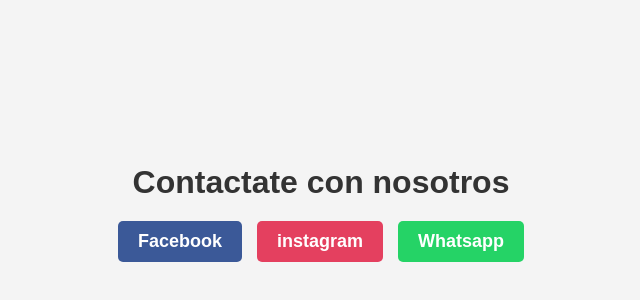
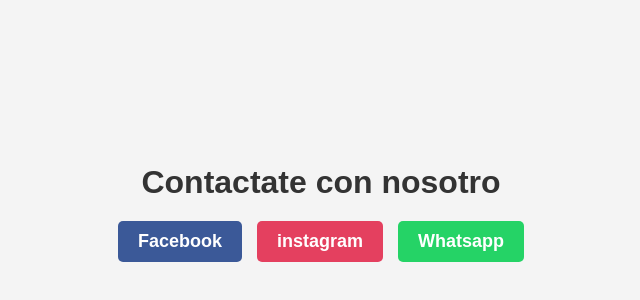
Before and after one commit to Axel20-cpu/sonimax, a plain HTML site: page index.html in a window 1280 px wide. Shown: the part 198-498 px from the top of the page, without its empty margins (319-959 px from the left). Drawn offline with Linux system fonts and the light colour scheme.

Commit message:
Update index.html

```diff
--- a/index.html
+++ b/index.html
@@ -10,7 +10,7 @@
 
 <body>
     <div class="container">
-        <h1>Contactate con nosotros</h1>
+        <h1>Contactate con nosotro</h1>
         <div class="social-links">
             <a href="https://www.facebook.com/profile.php?id=100022590402808&mibextid=LQQJ4d" target="_blank" class="social-icon facebook">Facebook</a>
             <a href="https://www.instagram.com/sonimax7?igsh=MXFjY2dod3U1ZTBsYg%3D%3D&utm_source=qr" target="_blank"  class="social-icon instagram">instagram</a>
```
